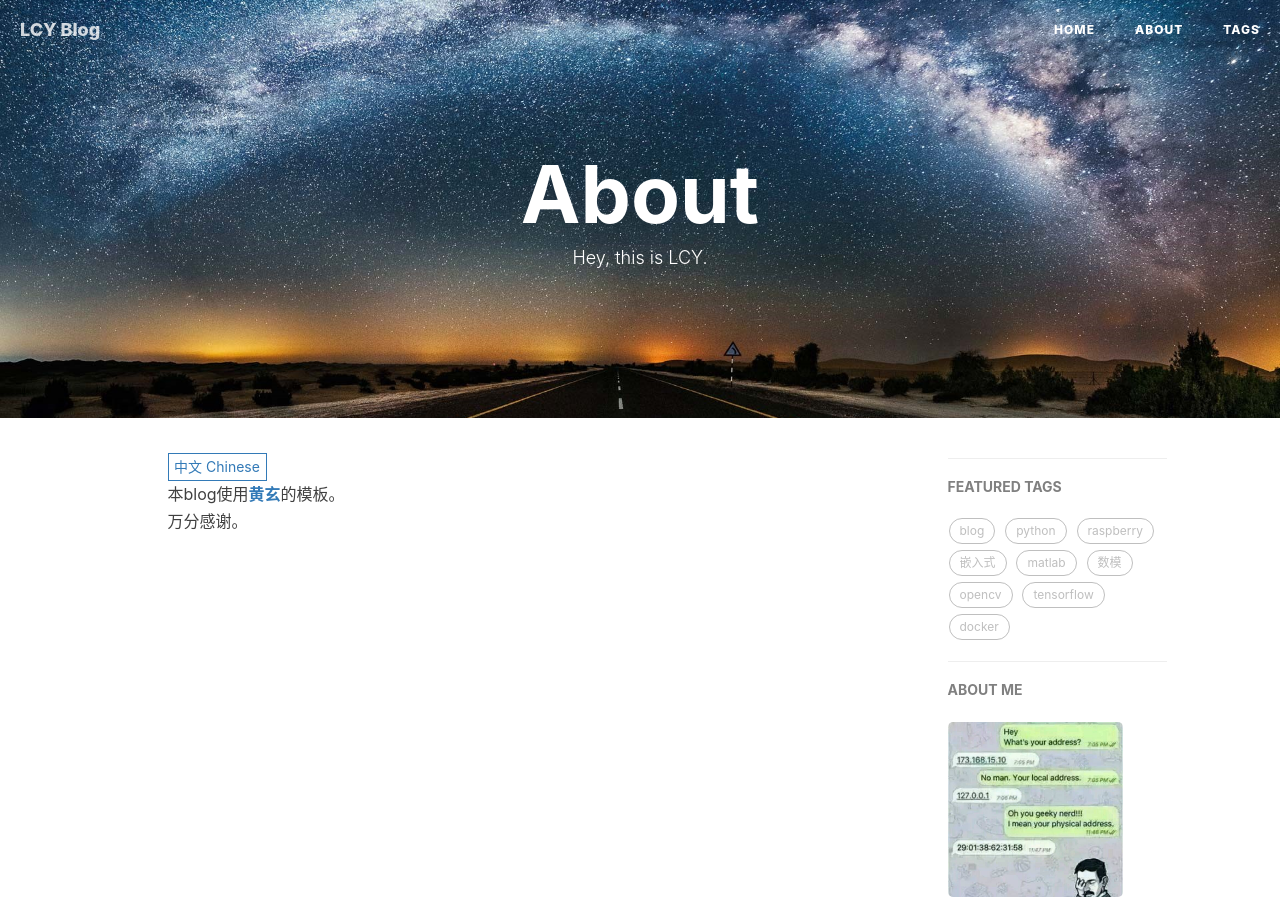
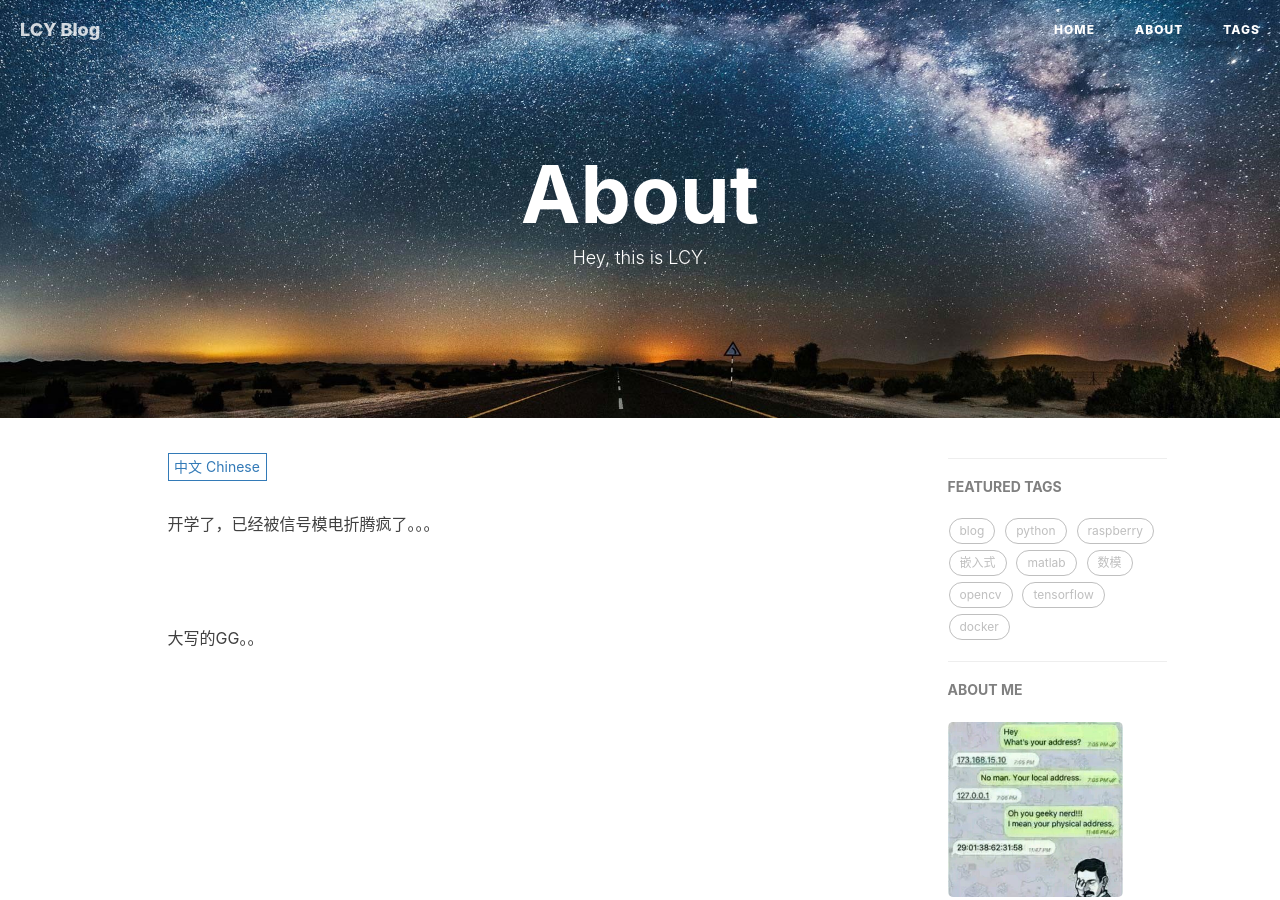
Before and after one commit to lichunown/jekyllblog, a Jekyll site: the page built from about.html, in a window 1280 px wide and 900 px high. Built offline with Jekyll 4.4.1, drawn with Linux system fonts in a browser that asks for light colours; nearby versions of some CDN libraries; comment, search, counter and statistics services are not loaded.

Commit message:
new state

```diff
--- a/about.html
+++ b/about.html
@@ -13,6 +13,10 @@ header-img: "img/about-bg.jpg"
 
 <!-- Chinese Version -->
 <div class="zh post-container">
+    <p>开学了，已经被信号模电折腾疯了。。。</p>
+    <br>
+    <p>大写的GG。。</p>
+    <br><br><br><br><br><br><br><br><br><br><br><br><br><br><br><br><br>
     本blog使用<strong><a href="huangxuan.me">黄玄</a></strong>的模板。
     <br>
     万分感谢。
```
